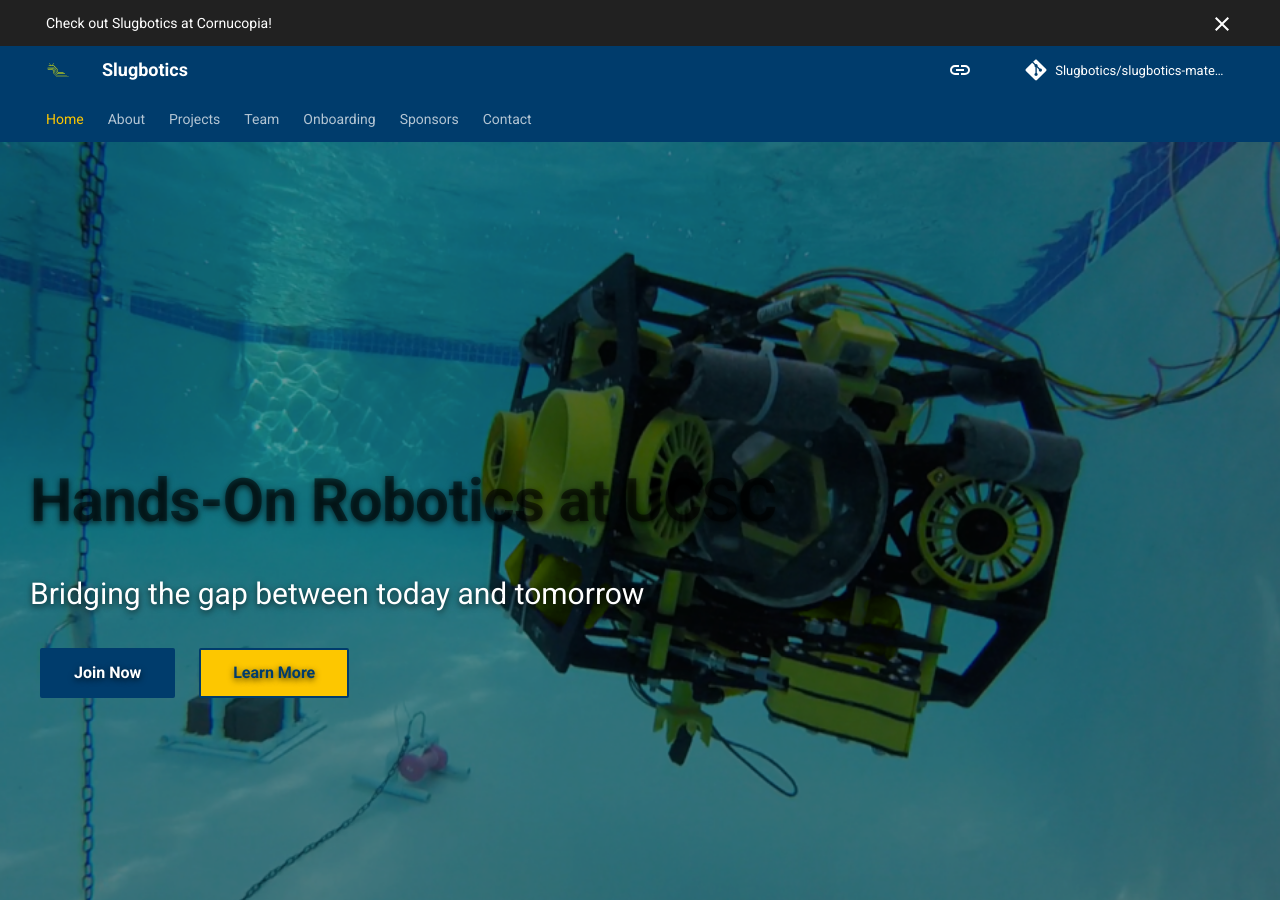
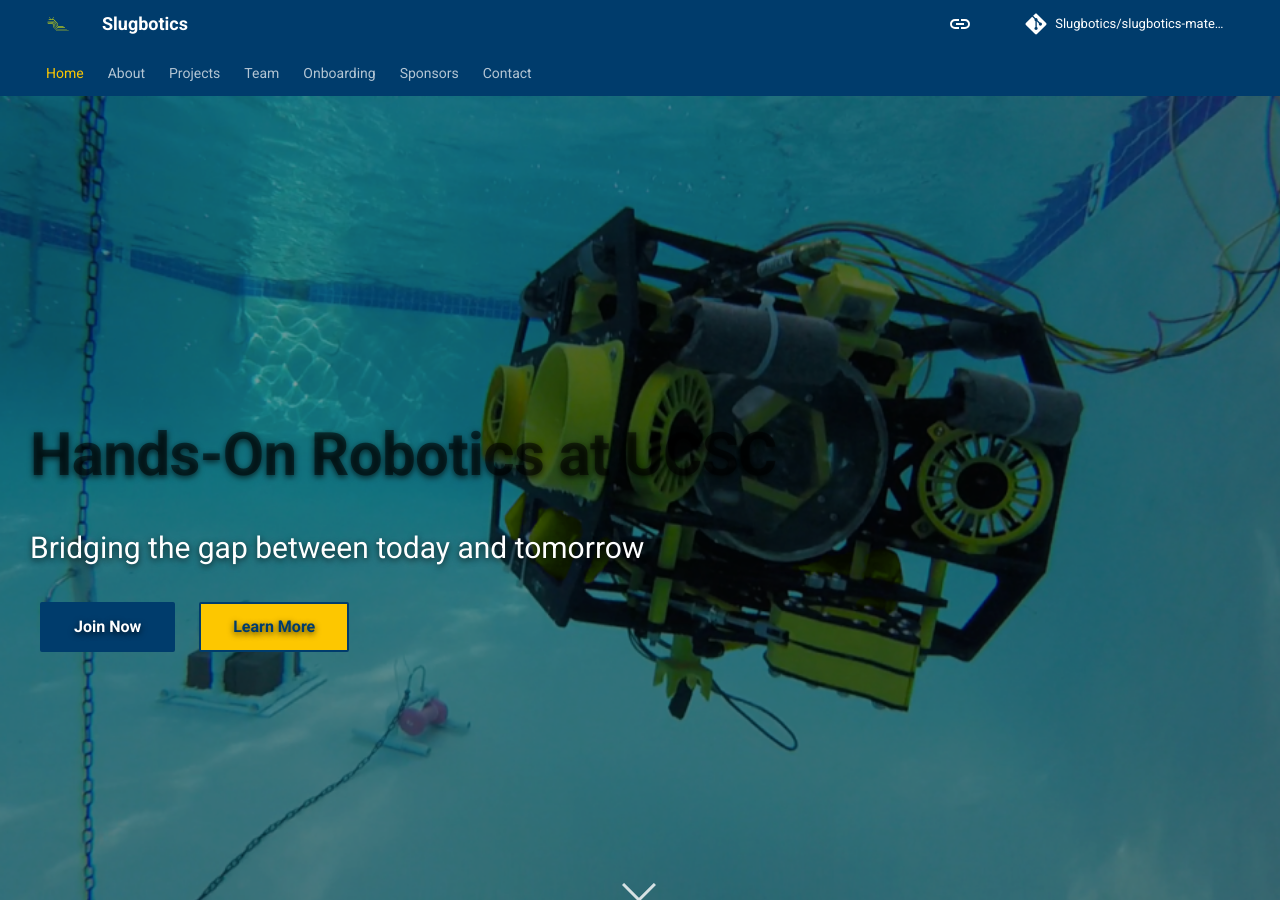
Before and after one commit to Slugbotics/slugbotics-material, an MkDocs documentation site: the page built from docs/index.md, in a window 1280 px wide and 900 px high. Built offline with MkDocs 1.6.1 and Material for MkDocs 9.7.7, drawn with Linux system fonts in a browser that asks for light colours; comment, search, counter and statistics services are not loaded.

Commit message:
Removed announce bar

```diff
--- a/overrides/main.html
+++ b/overrides/main.html
@@ -31,8 +31,3 @@
     href="{{ 'stylesheets/custom.css' | url }}"
   />
 {% endblock %}
-
-<!-- Announcement bar -->
-{% block announce %}
-  Check out Slugbotics at Cornucopia!
-{% endblock %}
```
